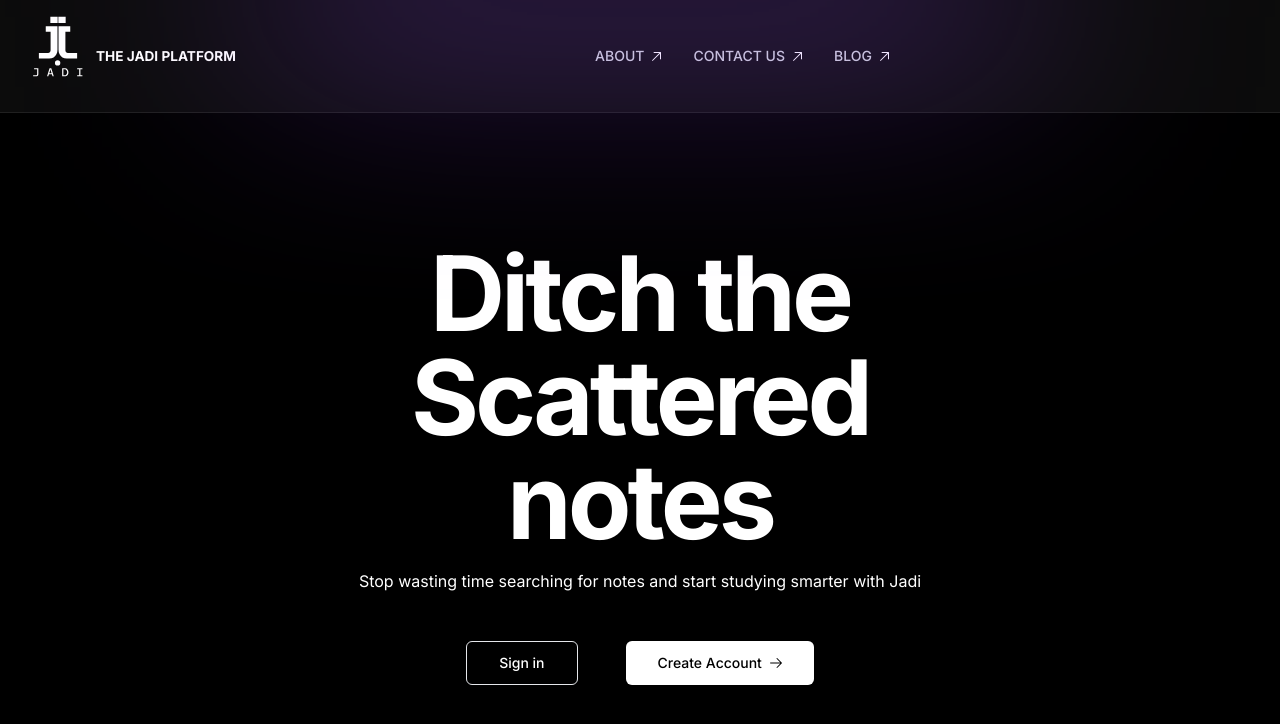
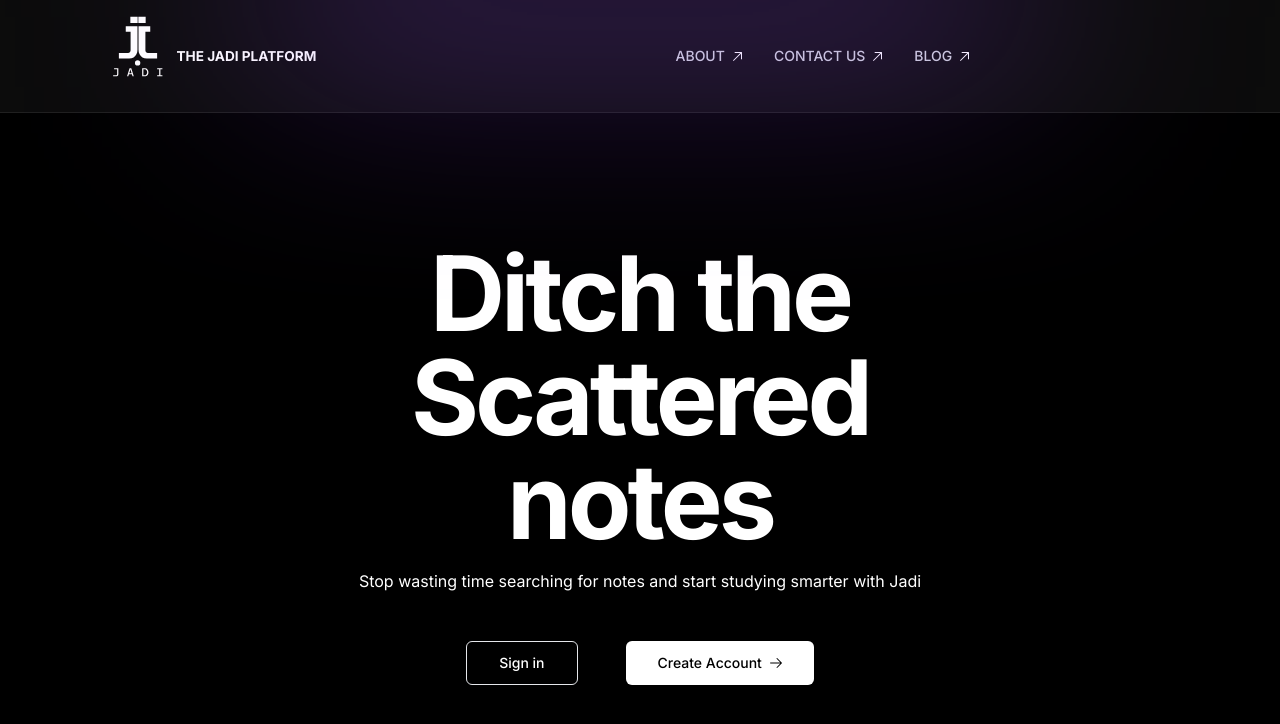
Before and after one commit to wilfredeveloper/jadi, a Next.js app: page / in a window 1280 px wide. Shown: the top 724 px of the page. Built offline with nearby package versions, Linux system fonts and the light colour scheme; no server answers; the database is empty.

Commit message:
Update NavBar component styling and add small tag for note message

```diff
--- a/components/component/NavBar/NavBar.tsx
+++ b/components/component/NavBar/NavBar.tsx
@@ -24,14 +24,14 @@ export default function Component() {
         className={`${styles.navbar} ${
           isdashboard || isNotesSearchRoute
             ? `${styles.personalised_nav}`
-            : "flex justify-center align-middle"
+            : "flex justify-between align-middle"
         }`}
         >
-        {isdashboard || isNotesSearchRoute ? <p>A note a day keeps the sup away</p> : ""}
+        {isdashboard || isNotesSearchRoute ? <small>A note a day keeps the sup away</small> : ""}
 
         <div className={`${styles.logo_wrapper} flex justify-center`}>
           <Logo className={`${styles.logo}`} width="52" height="72"/>
-          <p className={`ms-3 ${styles.platform_name}`}>The Jadi Platform</p>
+          {isdashboard || isNotesSearchRoute ? "": <p className={`ms-3 ${styles.platform_name}`}>The Jadi Platform</p>}
         </div>
 
         {isdashboard || isNotesSearchRoute ? (
@@ -54,6 +54,7 @@ export default function Component() {
         ) : (
           <NavLinks />
         )}
+
       </div>
     </>
   );
--- a/components/component/NavBar/Navbar.module.css
+++ b/components/component/NavBar/Navbar.module.css
@@ -19,6 +19,7 @@
 }
 .logo_wrapper {
     align-items: center;
+    width: 30%;
 }
 .platform_name {
     font-size: .85rem;
```
